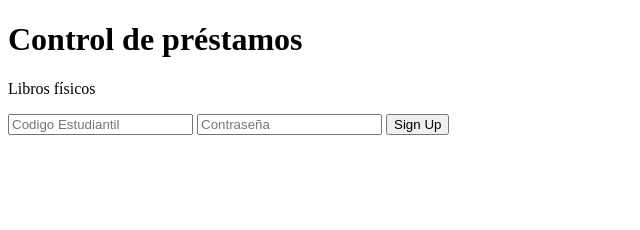
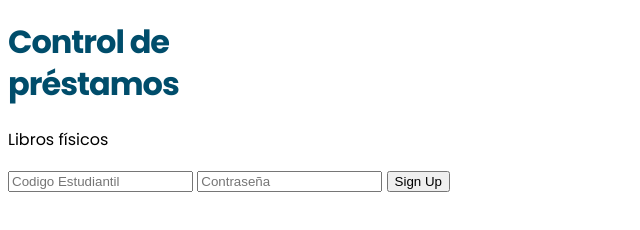
Before and after one commit to ECO241/proyecto-final-eco241-bookify, a website: page app/screens/index.html in a window 1280 px wide. Shown: the whole page, without its empty margins (0-640 px from the left). Drawn offline with Linux system fonts and the light colour scheme; no server answers.

Commit message:
style index html

```diff
--- a/app/screens/index.html
+++ b/app/screens/index.html
@@ -11,7 +11,7 @@
 </head>
 <body>
     <div>
-        <h1>Control de préstamos</h1>
+        <h1 class="title-books">Control de préstamos</h1>
         <p>Libros físicos</p>
         <form>
         <input class="sign-up" type="text" placeholder="Codigo Estudiantil">
--- a/app/screens/styleindex.css
+++ b/app/screens/styleindex.css
@@ -1,4 +1,10 @@
-.body{
+body{
     font-family: "Poppins", sans-serif;
-    background-color: black;
 }
+
+.title-books{
+    color: #004D6B;
+    width: 15rem;
+    line-height: 2.625rem;
+    letter-spacing: -0.0625rem;
+}
```
